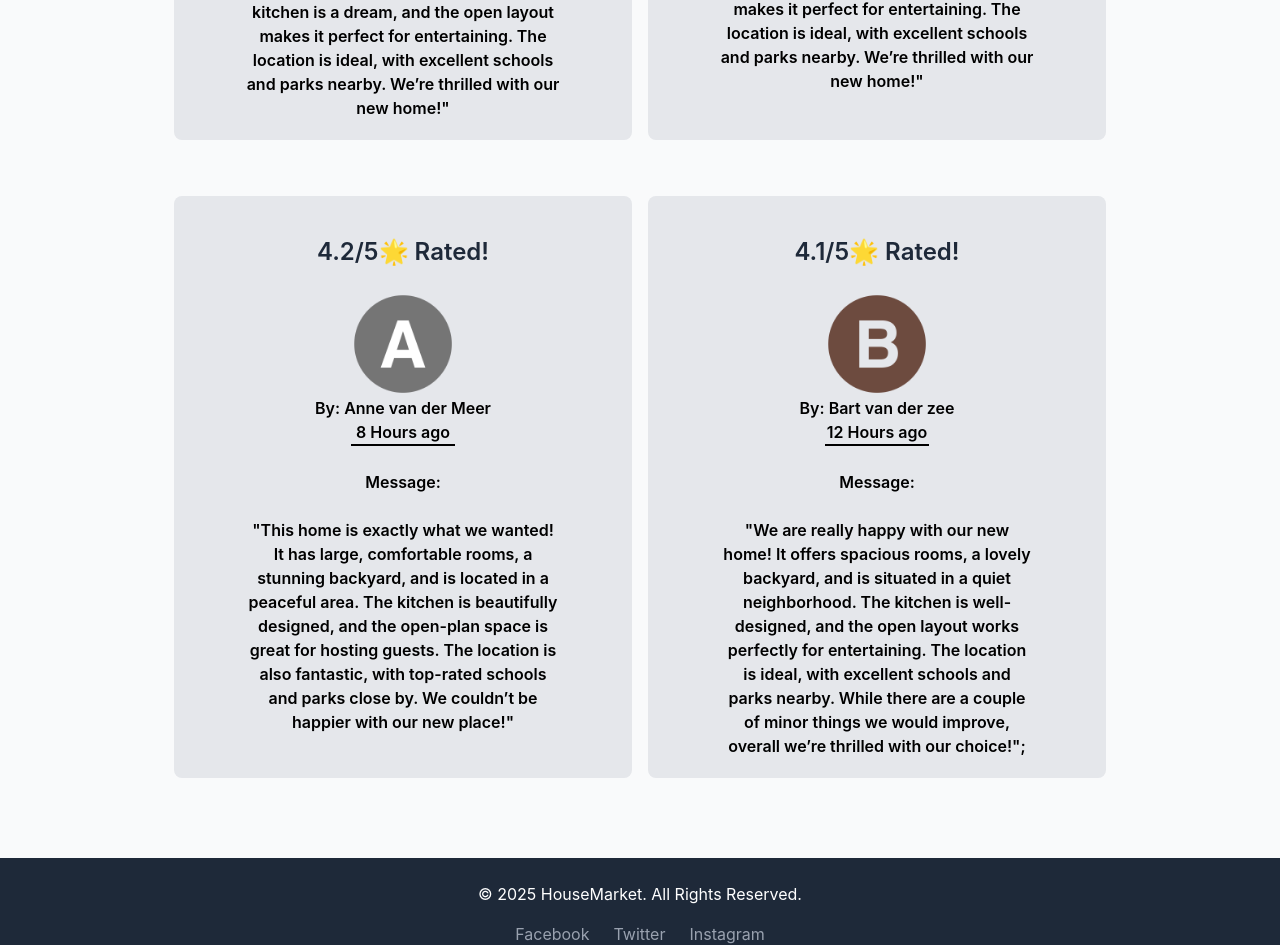
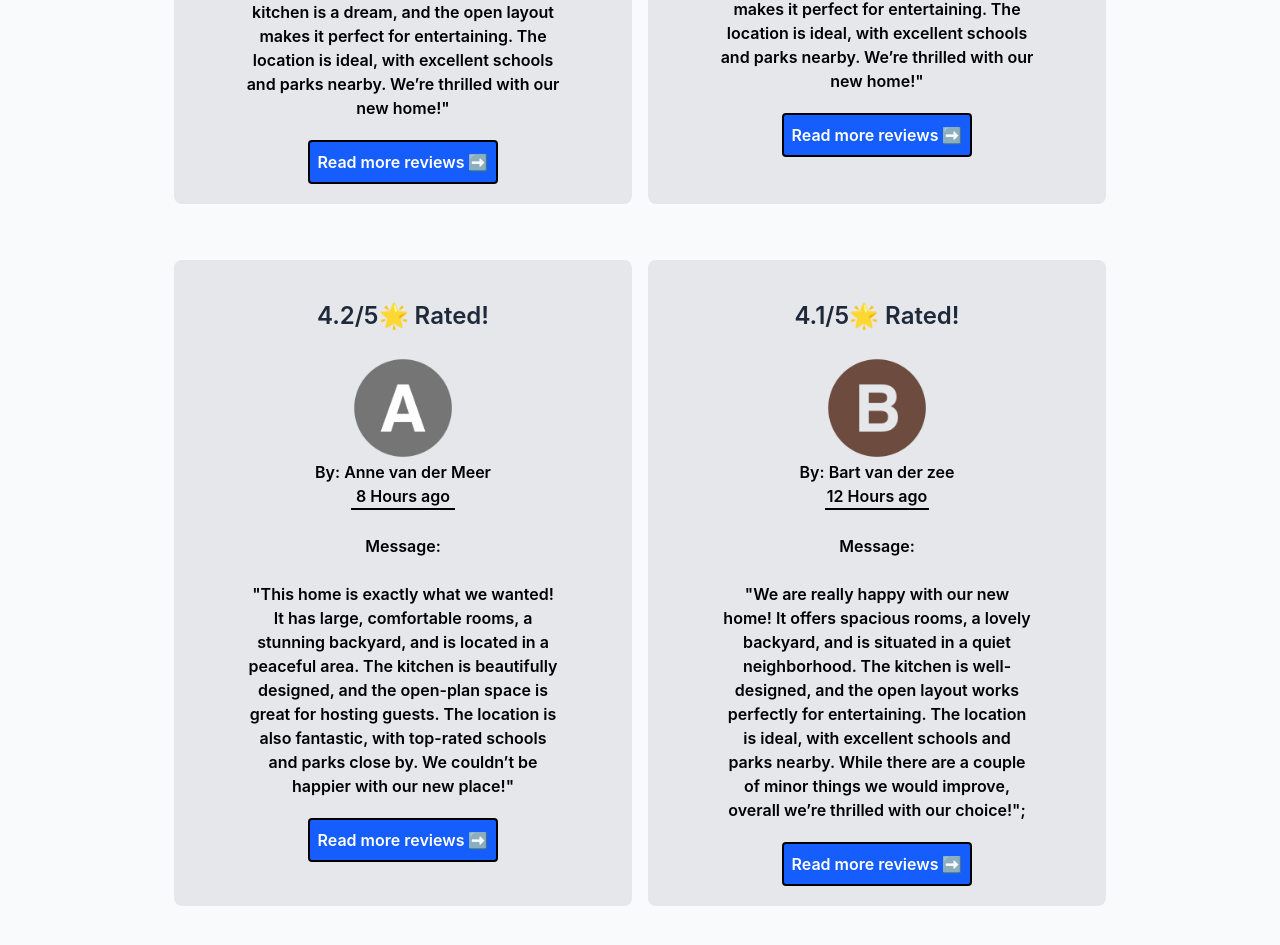
Before and after one commit to Sidvaneijndhoven/Workcation, a Vue app: page / in a window 1280 px wide. Shown: the part 2707-3652 px from the top of the page. Built offline with nearby package versions, Linux system fonts and the light colour scheme.

Commit message:
button under review

```diff
--- a/src/App.vue
+++ b/src/App.vue
@@ -135,6 +135,11 @@
                   "Absolutely perfect! This house has everything we were looking for: spacious rooms, a beautiful backyard, and a quiet neighborhood. The modern kitchen is a dream, and the open layout makes it perfect for entertaining. The location is ideal, with excellent schools and parks nearby. We’re thrilled with our new home!"
                 </p>
               </div>
+              <button class="w-auto m-auto border-2 rounded mt-5 p-2 bg-blue-600">
+                   <a href="https://www.trustpilot.com/review/homelister.com">
+                    <p class="text-white text-center hover:text-black">Read more reviews ➡️</p>
+                   </a>
+              </button>
             </div>
 
             <!-- Review 2 -->
@@ -160,6 +165,11 @@
                   "Absolutely perfect! This house has everything we were looking for: spacious rooms, a beautiful backyard, and a quiet neighborhood. The modern kitchen is a dream, and the open layout makes it perfect for entertaining. The location is ideal, with excellent schools and parks nearby. We’re thrilled with our new home!"
                 </p>
               </div>
+              <button class="w-auto m-auto border-2 rounded mt-5 p-2 bg-blue-600">
+                   <a href="https://www.trustpilot.com/review/homelister.com">
+                    <p class="text-white text-center hover:text-black">Read more reviews ➡️</p>
+                   </a>
+              </button>
             </div>
             <!-- Review 3 -->
             <div class="rounded-lg bg-gray-200 text-center p-5 lg:col-span-3 lg:col-start-2 mt-10" id="rating" ref="rating2">
@@ -184,6 +194,11 @@
                   "This home is exactly what we wanted! It has large, comfortable rooms, a stunning backyard, and is located in a peaceful area. The kitchen is beautifully designed, and the open-plan space is great for hosting guests. The location is also fantastic, with top-rated schools and parks close by. We couldn’t be happier with our new place!"
                 </p>
               </div>
+              <button class="w-auto m-auto border-2 rounded mt-5 p-2 bg-blue-600">
+                   <a href="https://www.trustpilot.com/review/homelister.com">
+                    <p class="text-white text-center hover:text-black">Read more reviews ➡️</p>
+                   </a>
+              </button>
             </div>
             <!-- Review 4 -->
             <div class="rounded-lg bg-gray-200 text-center p-5 lg:col-span-3 lg:col-start-5 mt-10" id="rating" ref="rating">
@@ -208,6 +223,11 @@
                   "We are really happy with our new home! It offers spacious rooms, a lovely backyard, and is situated in a quiet neighborhood. The kitchen is well-designed, and the open layout works perfectly for entertaining. The location is ideal, with excellent schools and parks nearby. While there are a couple of minor things we would improve, overall we’re thrilled with our choice!";
                 </p>
               </div>
+              <button class="w-auto m-auto border-2 rounded mt-5 p-2 bg-blue-600">
+                   <a href="https://www.trustpilot.com/review/homelister.com">
+                    <p class="text-white text-center hover:text-black">Read more reviews ➡️</p>
+                   </a>
+              </button>
             </div>
           </div>
         </section>
```
